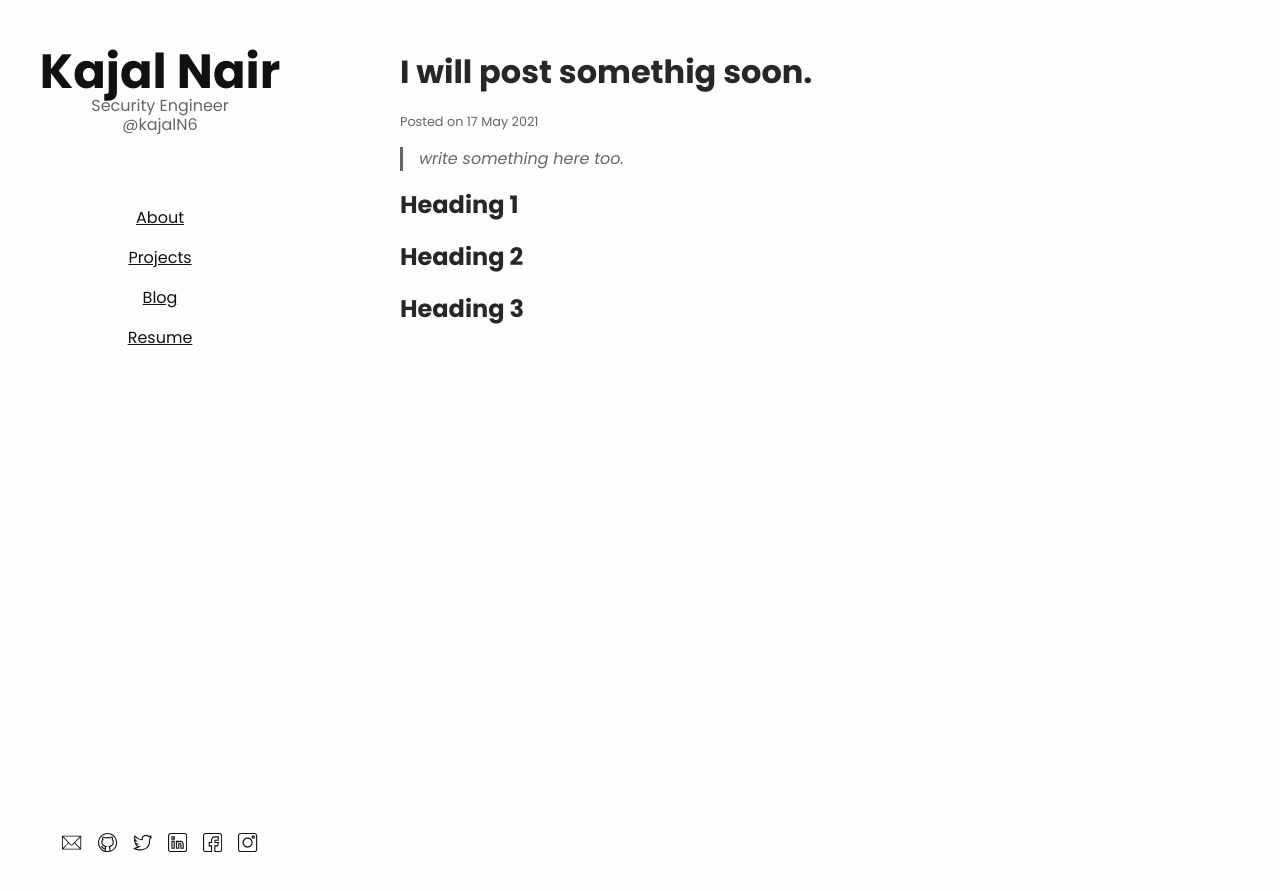
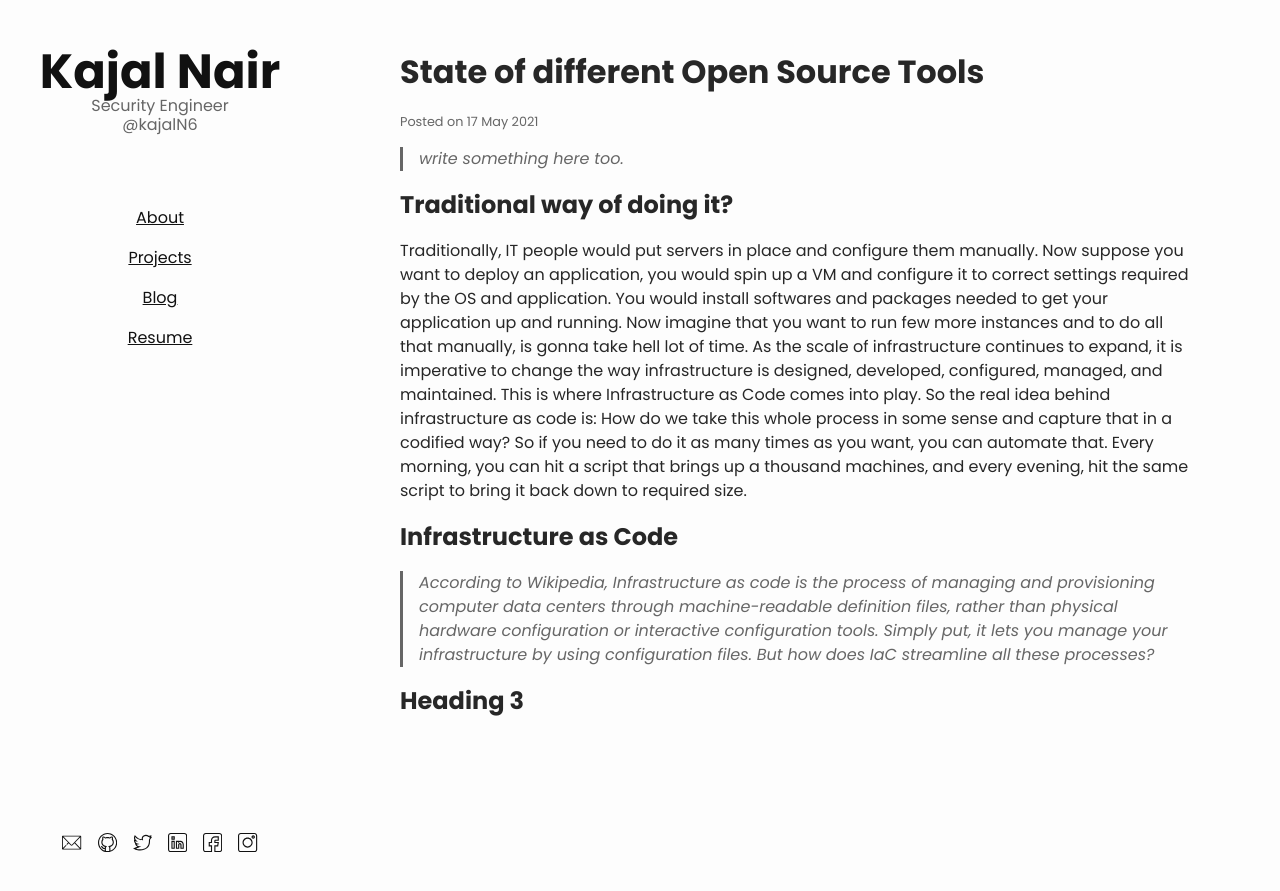
Before and after one commit to kajalNair/kajalNair.github.io, a Jekyll site: the page built from _blog/blog1.md, in a window 1280 px wide. Shown: the top 891 px of the page. Built offline with Jekyll 4.4.1, drawn with Linux system fonts in a browser that asks for light colours; comment, search, counter and statistics services are not loaded.

Commit message:
infra as code

```diff
--- a/_blog/blog1.md
+++ b/_blog/blog1.md
@@ -1,17 +1,20 @@
 ---
-title: I will post somethig soon.
-description: blog under constant modification for now.
+title: State of different Open Source Tools
+description: Static Analysis of Infrastructure as Code
 
 ---
 
 > write something here too.
 
-## Heading 1
+## Traditional way of doing it?
+Traditionally, IT people would put servers in place and configure them manually. Now suppose you want to deploy an application, you would spin up a VM and configure it to correct settings required by the OS and application. You would install softwares and packages needed to get your application up and running. Now imagine that you want to run few more instances and to do all that manually, is gonna take hell lot of time. As the scale of infrastructure continues to expand, it is imperative to change the way infrastructure is designed, developed, configured, managed, and maintained. This is where Infrastructure as Code comes into play.
+So the real idea behind infrastructure as code is: How do we take this whole process in some sense and capture that in a codified way? So if you need to do it as many times as you want, you can automate that. Every morning, you can hit a script that brings up a thousand machines, and every evening, hit the same script to bring it back down to required size.
 
 
 
-## Heading 2
-
+## Infrastructure as Code
+> According to Wikipedia, Infrastructure as code is the process of managing and provisioning computer data centers through machine-readable definition files, rather than physical hardware configuration or interactive configuration tools. Simply put, it lets you manage your infrastructure by using configuration files.
+But how does IaC streamline all these processes?
 
 
 ## Heading 3
```
